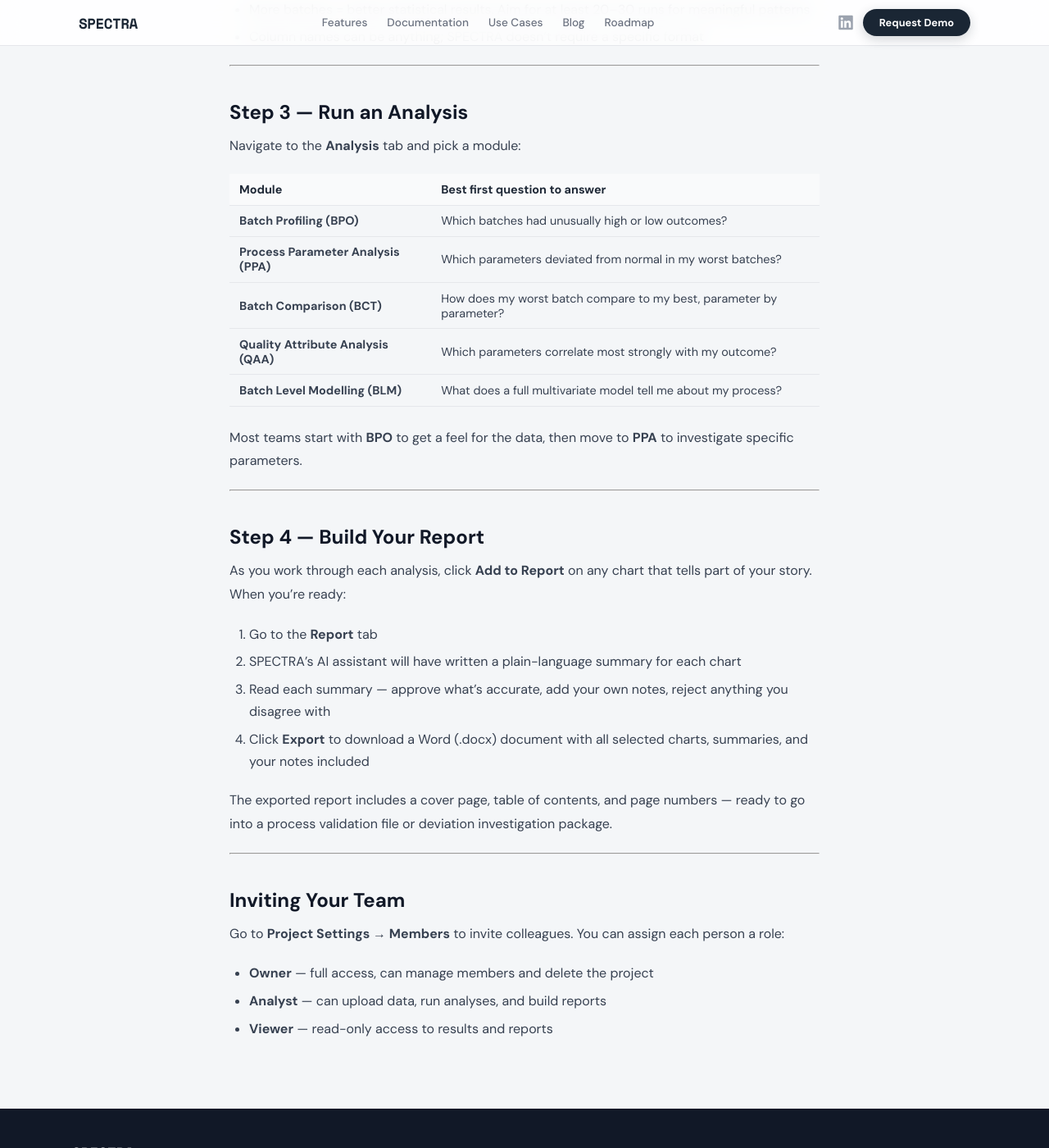
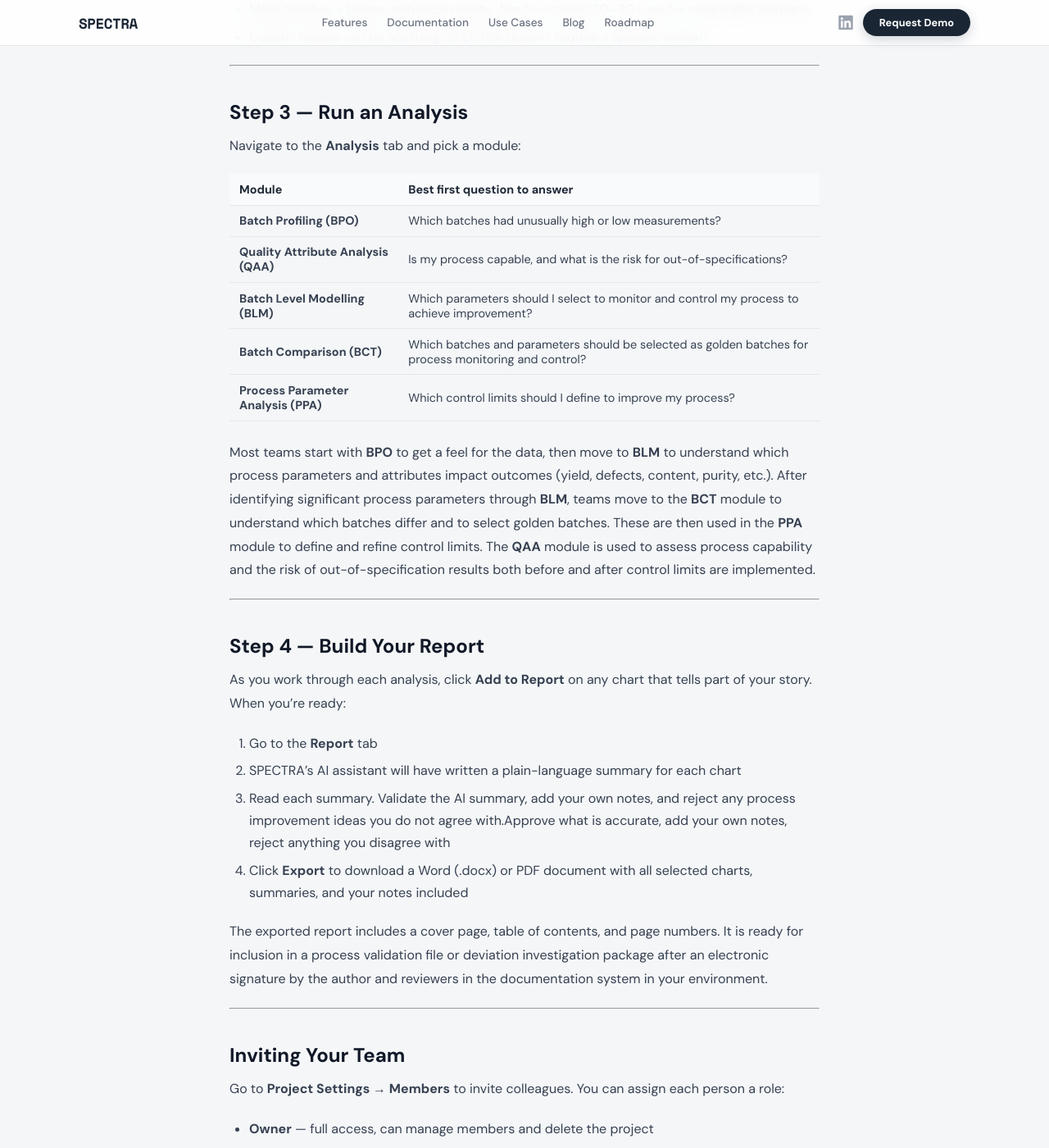
Before and after one commit to KlemenLavrac/Spectra.github.io, a Jekyll site: the page built from _docs/getting-started.md, in a window 1280 px wide and 1400 px high, scrolled down 1089 px. Shown: the whole window at 82% size. Built offline with Jekyll 4.4.1, drawn with Linux system fonts in a browser that asks for light colours.

Commit message:
Dopolnitev teksta

```diff
--- a/_docs/getting-started.md
+++ b/_docs/getting-started.md
@@ -45,13 +45,13 @@
 
 | Module | Best first question to answer |
 |--------|-------------------------------|
-| **Batch Profiling (BPO)** | Which batches had unusually high or low outcomes? |
-| **Process Parameter Analysis (PPA)** | Which parameters deviated from normal in my worst batches? |
-| **Batch Comparison (BCT)** | How does my worst batch compare to my best, parameter by parameter? |
-| **Quality Attribute Analysis (QAA)** | Which parameters correlate most strongly with my outcome? |
-| **Batch Level Modelling (BLM)** | What does a full multivariate model tell me about my process? |
+| **Batch Profiling (BPO)** | Which batches had unusually high or low measurements? |
+| **Quality Attribute Analysis (QAA)** | Is my process capable, and what is the risk for out-of-specifications? |
+| **Batch Level Modelling (BLM)** | Which parameters should I select to monitor and control my process to achieve improvement? |
+| **Batch Comparison (BCT)** | Which batches and parameters should be selected as golden batches for process monitoring and control? |
+| **Process Parameter Analysis (PPA)** | Which control limits should I define to improve my process? |
 
-Most teams start with **BPO** to get a feel for the data, then move to **PPA** to investigate specific parameters.
+Most teams start with **BPO** to get a feel for the data, then move to **BLM** to understand which process parameters and attributes impact outcomes (yield, defects, content, purity, etc.). After identifying significant process parameters through **BLM**, teams move to the **BCT** module to understand which batches differ and to select golden batches. These are then used in the **PPA** module to define and refine control limits. The **QAA** module is used to assess process capability and the risk of out-of-specification results both before and after control limits are implemented.
 
 ---
 
@@ -61,10 +61,10 @@
 
 1. Go to the **Report** tab
 2. SPECTRA's AI assistant will have written a plain-language summary for each chart
-3. Read each summary — approve what's accurate, add your own notes, reject anything you disagree with
-4. Click **Export** to download a Word (.docx) document with all selected charts, summaries, and your notes included
+3. Read each summary. Validate the AI summary, add your own notes, and reject any process improvement ideas you do not agree with.Approve what is accurate, add your own notes, reject anything you disagree with
+4. Click **Export** to download a Word (.docx) or PDF document with all selected charts, summaries, and your notes included
 
-The exported report includes a cover page, table of contents, and page numbers — ready to go into a process validation file or deviation investigation package.
+The exported report includes a cover page, table of contents, and page numbers. It is ready for inclusion in a process validation file or deviation investigation package after an electronic signature by the author and reviewers in the documentation system in your environment.
 
 ---
 
```
Also changed, not shown: _docs/reporting.md (+3 -3 lines), _docs/statistical-modules.md (+5 -5 lines).
